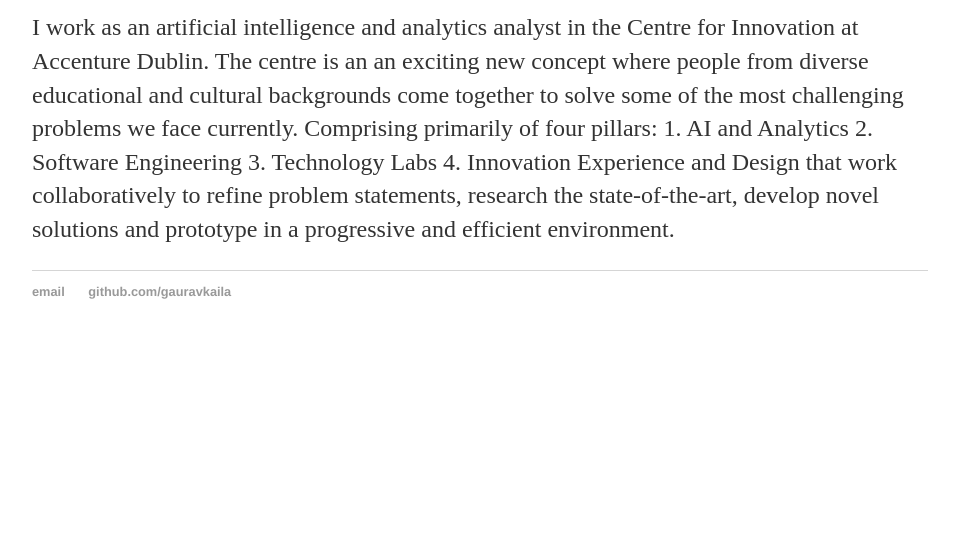
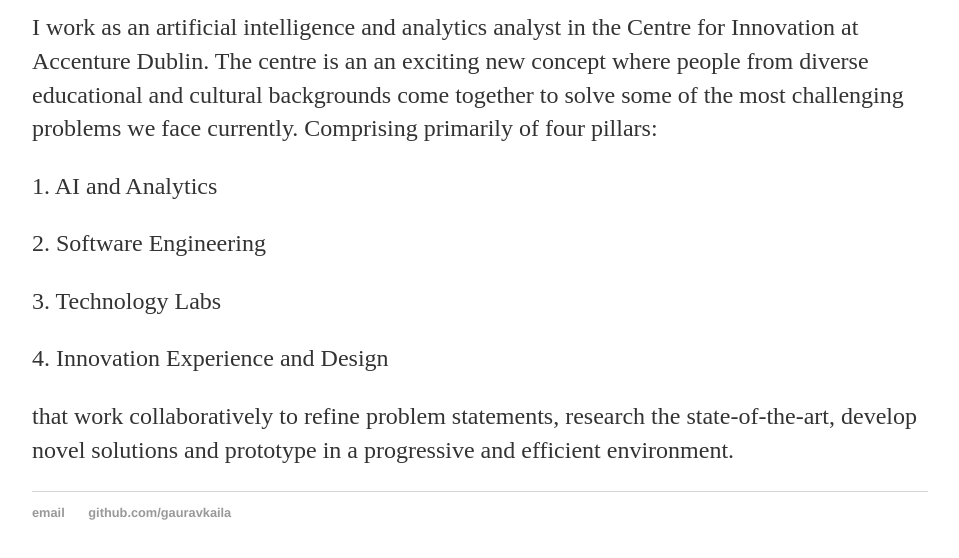
Before and after one commit to gauravkaila/gauravkaila.github.io, a plain HTML site: page index.html in a window 1280 px wide. Shown: the part 186-744 px from the top of the page, without its empty margins (160-1119 px from the left). Drawn offline with Linux system fonts and the light colour scheme.

Commit message:
Update index.html

```diff
--- a/index.html
+++ b/index.html
@@ -19,12 +19,12 @@
         		<h1>Hi there, I'm Gaurav Kaila!</h1>
 				<p> I work as an artificial intelligence and analytics analyst in the Centre for Innovation at Accenture Dublin. The centre is an an
 			exciting new concept where people from diverse educational and cultural backgrounds come together to solve some of the most challenging problems
-			we face currently. Comprising primarily of four pillars:
-				1. AI and Analytics
-				2. Software Engineering
-				3. Technology Labs
-				4. Innovation Experience and Design
-			that work collaboratively to refine problem statements, research the state-of-the-art, develop novel solutions and prototype in a progressive and efficient
+					we face currently. Comprising primarily of four pillars:</p>
+			<p>1. AI and Analytics</p>
+			<p>2. Software Engineering</p>
+			<p>3. Technology Labs</p>
+			<p>4. Innovation Experience and Design</p>
+			<p>that work collaboratively to refine problem statements, research the state-of-the-art, develop novel solutions and prototype in a progressive and efficient
 			environment. </p>
     		</div><!-- /.blurb -->
 		</div><!-- /.container -->
```
